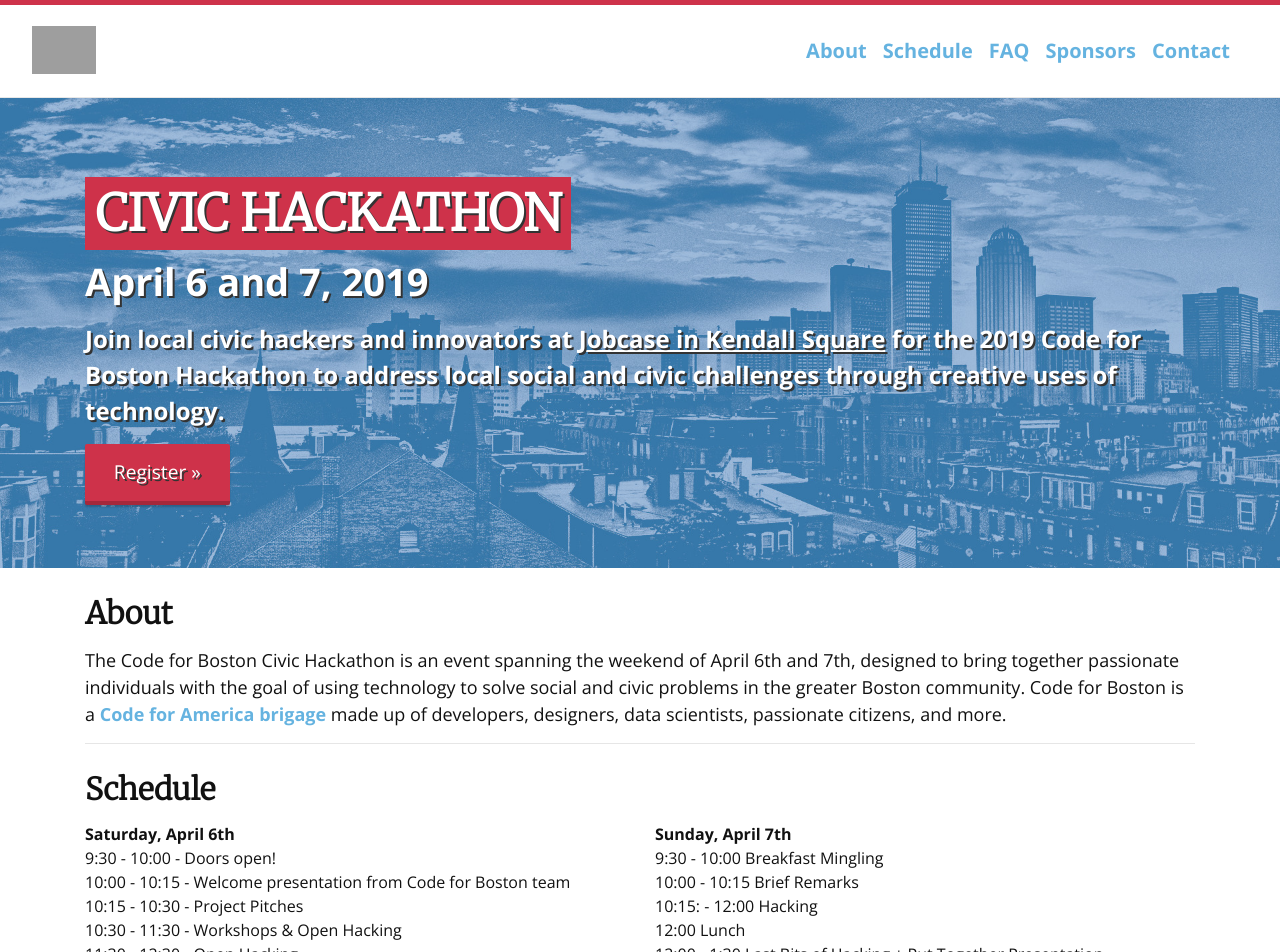
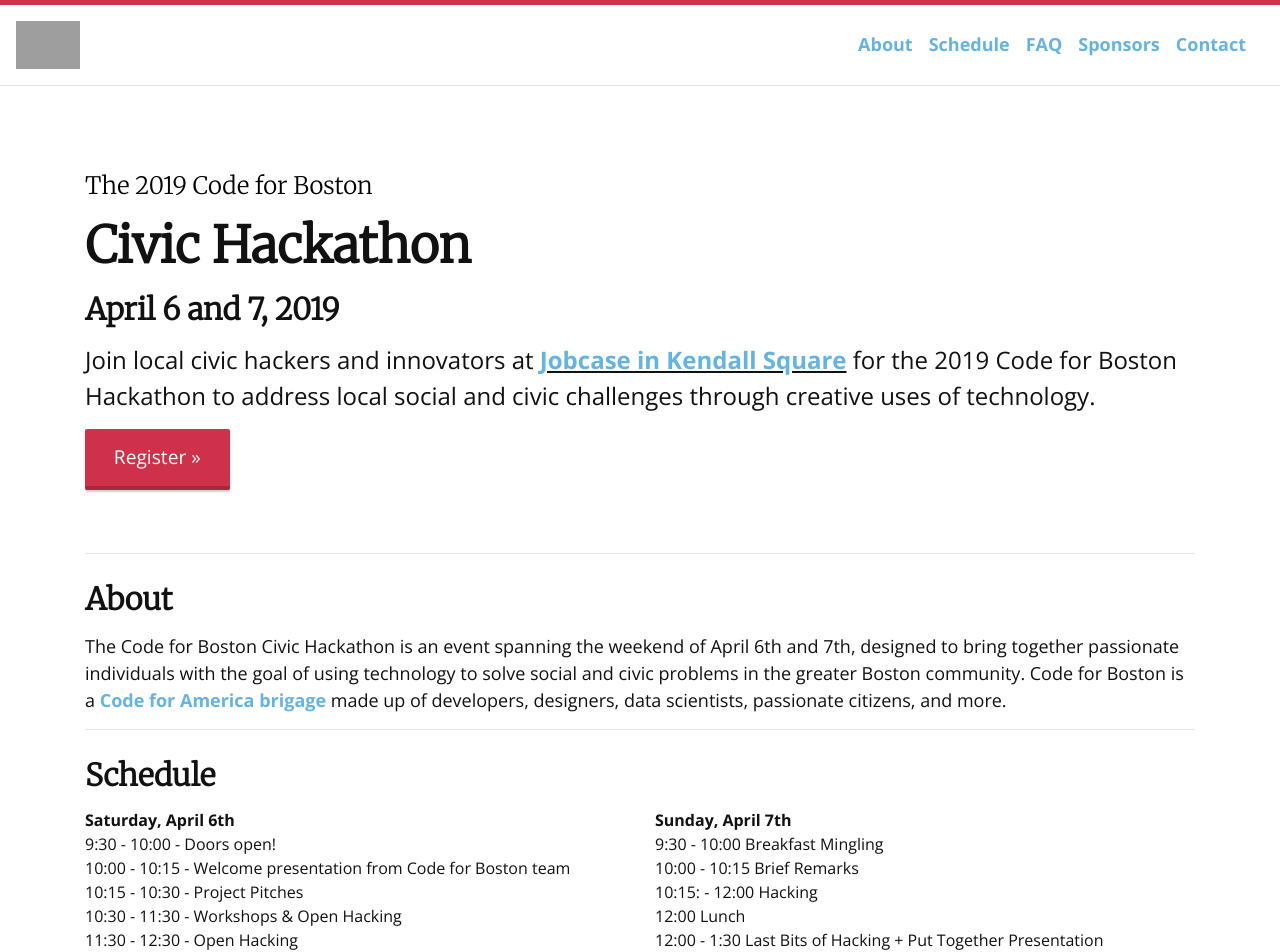
Before and after one commit to codeforboston/codeforboston.org, a Jekyll site: the page built from hackathon.html, in a window 1280 px wide. Shown: the top 952 px of the page. Built offline with Jekyll 4.4.1, drawn with Linux system fonts in a browser that asks for light colours; nearby versions of some CDN libraries; grey boxes are pictures that could not be loaded.

Commit message:
Remove hero image and clean up stylesheet

```diff
--- a/_sass/_hackathon.scss
+++ b/_sass/_hackathon.scss
@@ -1,59 +1,43 @@
 .hero {
     width: 100%;
     height: 100%;
-    background: url('/img/hackathon_hero.jpg');
     background-repeat: no-repeat;
     background-position: center;
     background-size: cover;
     background-attachment: fixed;
-    // text-align: center;
-}
-
-.hero h5 {
-    color: white;
-    text-shadow: 2px 2px #333;
-
-}
-
-span {
-    color: #fff;
 }
 
 b {
     font-weight: 600;
 }
 
-.hero p {
-    max-width: none;
-    font-size: 24px;
-    text-shadow: 2px 2px #333;
-    font-weight: bold;
+.navbar-brand {
+    font-size: 18px;
+    padding: 0px;
 }
 
-.hero h1 {
-    // font-size:
-}
+.hero {
+    p {
+        max-width: none;
+        font-size: 24px;
+    }
 
-.hero a {
-    color: #fff;
-}
+    h2 {
+        font-size: 50px;
+    }
 
-.hero a:hover {
-    color: rgb(224, 224, 224)
-}
+    h3 {
+        font-size: 30px;
+    }
 
+    h5 {
+        color: black;
+        font-size: 24px;
+    }
 
-.hero h2 {
-    font-size: 50px;
-    text-shadow: 2px 2px #333;
 
 }
 
-.hero h3 {
-    font-size: 38px;
-    text-shadow: 2px 2px #333;
-
-}
 
 .blue-bg {
     background-color: #65B3E0;
@@ -75,13 +59,13 @@ b {
     }
 }
 
-.schedule{
+.schedule {
     .day {
         font-size: 16px;
     }
 }
 
-.navbar-toggler{
+.navbar-toggler {
     float: right;
 }
 
--- a/hackathon.html
+++ b/hackathon.html
@@ -57,9 +57,10 @@ type: blank
                     <!-- <h5>Hello, world! Full width Hero-unit header</h5> -->
                     <!-- <h3><span class="blue-bg">CODE FOR BOSTON</span></h3> -->
                     <br><br>
-                    <h2><span class="red-bg ">CIVIC HACKATHON</span></h2>
-                    <h3><span class="t-sans-bold">April 6 and 7, 2019</span></h3>
-                    <p style="color: #fff;">Join local civic hackers and innovators at <u><a href="">Jobcase in Kendall
+                    <h5>The 2019 Code for Boston</h5>
+                    <h2><span class="">Civic Hackathon</span></h2>
+                    <h3><span>April 6 and 7, 2019</span></h3>
+                    <p>Join local civic hackers and innovators at <u><a target="_new" href="https://www.google.com/maps/dir//jobcase+kendall+square/@42.366089,-71.1624125,12z/">Jobcase in Kendall
                                 Square</a></u> for the 2019 Code for Boston Hackathon to address local social and civic
                         challenges through creative uses of technology.</p>
                     <p><a href="https://www.eventbrite.com/e/code-for-boston-2019-hackathon-tickets-57408907588" target="_blank"
@@ -70,6 +71,7 @@ type: blank
     </section>
     <section>
         <div class="container">
+            <hr>
             <div class="row">
                 <div class="col-lg-12">
                     <br>
```
